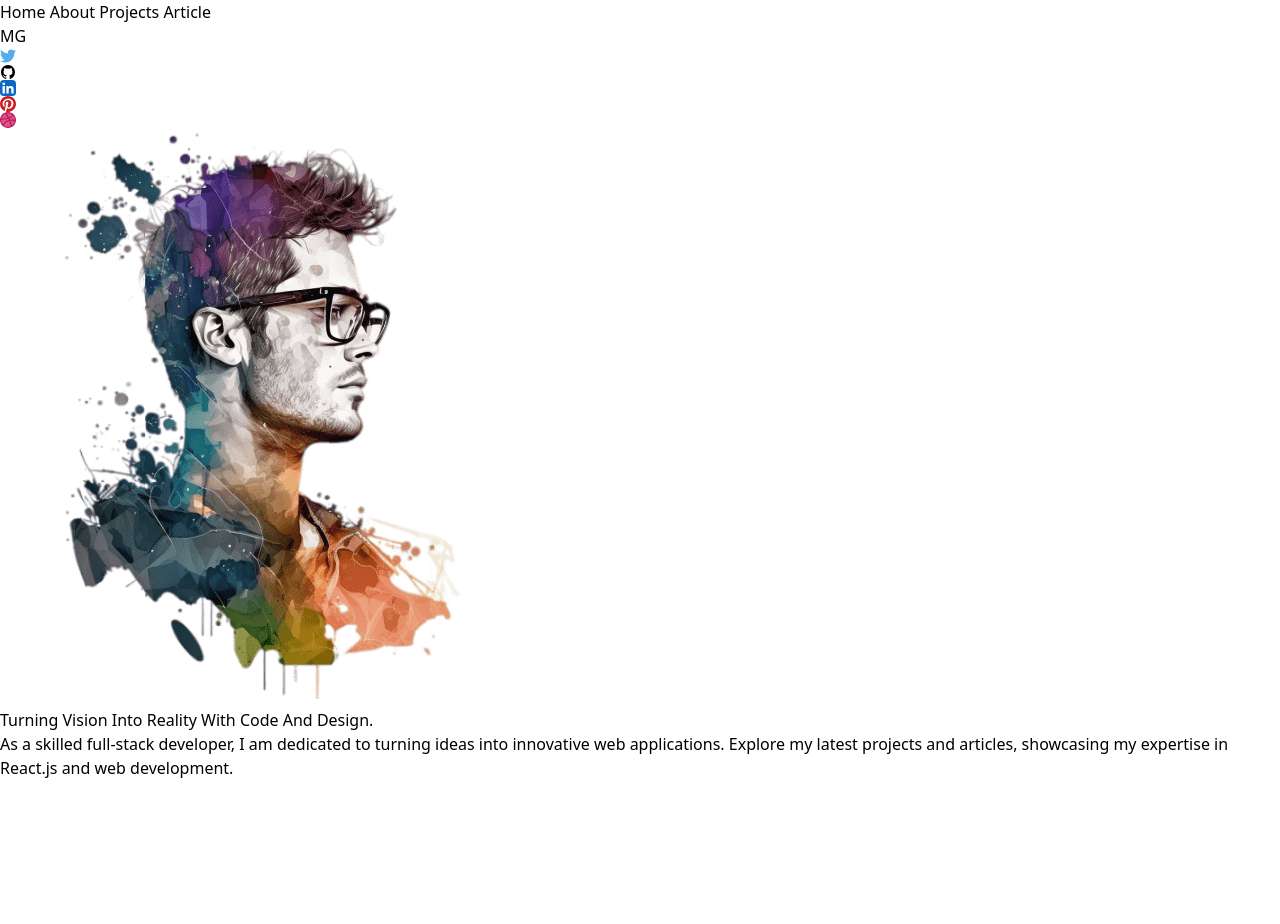
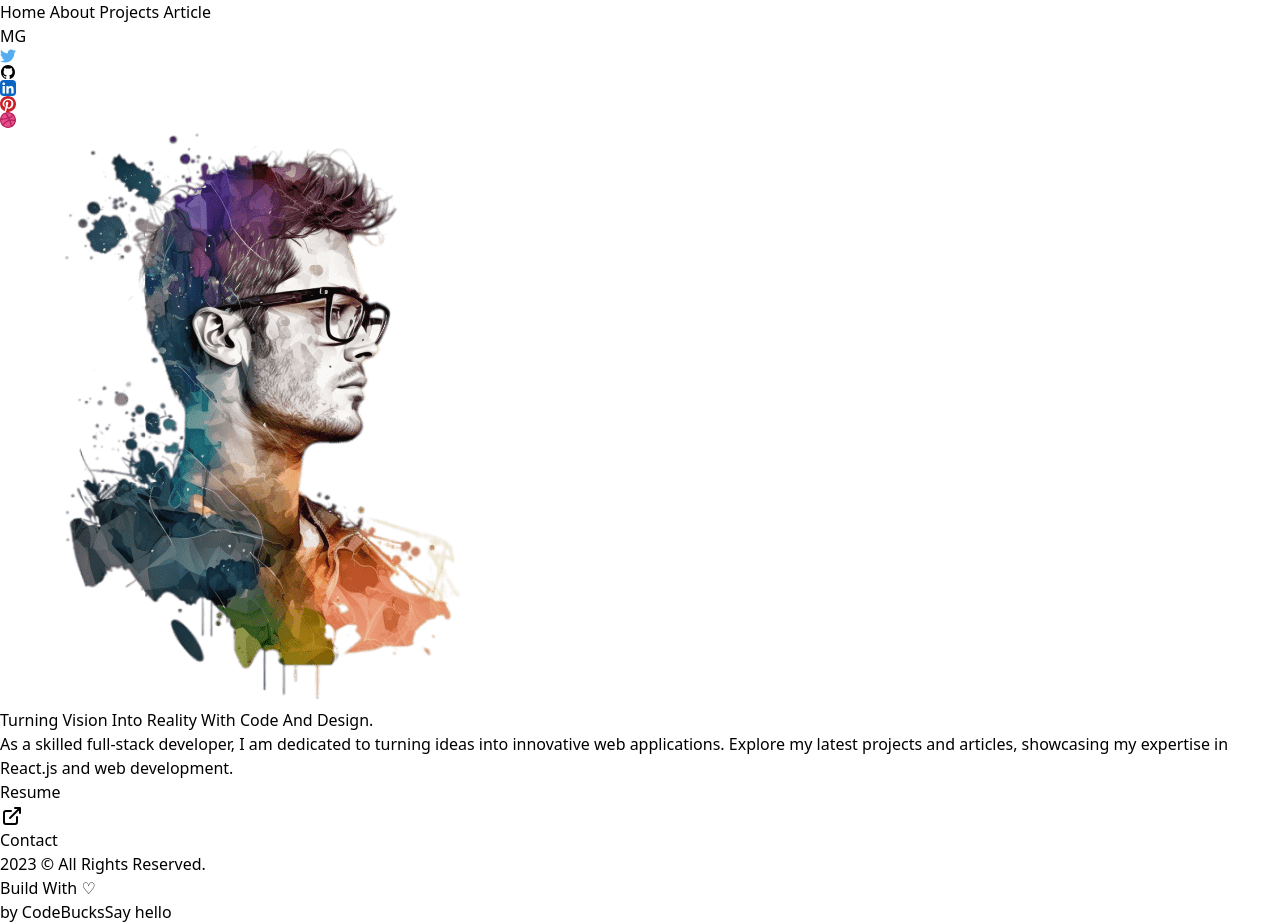
Before and after one commit to MikhailGorbunov/Portfolio, a Next.js app: page / in a window 1280 px wide. Before the commit the page ends 800 px from the top, so only its background shows below. Built offline with nearby package versions, Linux system fonts and the light colour scheme.

Commit message:
Footer is Polished

```diff
--- a/src/components/AnimatedText.js
+++ b/src/components/AnimatedText.js
@@ -1,17 +1,51 @@
 import React from "react";
+import { motion } from "framer-motion";
 
+const quote = {
+  initial: {
+    opacity: 1,
+  },
+  animate: {
+    opacity: 1,
+    transition: {
+      delay: 0.5,
+      staggerChildren: 0.08,
+    },
+  },
+};
+
+const singleWord = {
+  initial: {
+    opacity: 0,
+    y: 50,
+  },
+  animate: {
+    opacity: 1,
+    y: 0,
+    transition: {
+      duration: 1,
+    },
+  },
+};
 const AnimatedText = ({ text, className = "" }) => {
   return (
     <div className="w-full mx-auto py-2 flex items-center justify-center text-center overflow-hidden">
-      <h1
+      <motion.h1
         className={`inline-block w-full text-dark font-bold capitalize text-8xl ${className}`}
+        variants={quote}
+        initial="initial"
+        animate="animate"
       >
         {text.split(" ").map((word, index) => (
-          <span key={word + "-" + index} className="inline-block">
+          <motion.span
+            key={word + "-" + index}
+            className="inline-block"
+            variants={singleWord}
+          >
             {word}&nbsp;
-          </span>
+          </motion.span>
         ))}
-      </h1>
+      </motion.h1>
     </div>
   );
 };
--- /dev/null
+++ b/src/components/Footer.js
@@ -0,0 +1,32 @@
+import React from "react";
+import Layout from "./Layout";
+import Link from "next/link";
+
+function Footer() {
+  return (
+    <footer className="w-full border-t-2 border-solid border-dark font-medium text-lg">
+      <Layout className="py-8 flex items-center justify-between">
+        <span>{new Date().getFullYear()} &copy; All Rights Reserved.</span>
+        <div className="flex items-center">
+          Build With <span className="text-primary text-2xl px-1">&#9825;</span>
+        </div>
+        by&nbsp;
+        <Link
+          href="https://yourWeb.com"
+          className="underline underline-offset-2"
+        >
+          CodeBucks
+        </Link>
+        <Link
+          href="https://yourWeb.com"
+          target={"_blank"}
+          className="underline underline-offset-2"
+        >
+          Say hello
+        </Link>
+      </Layout>
+    </footer>
+  );
+}
+
+export default Footer;
--- a/src/pages/_app.js
+++ b/src/pages/_app.js
@@ -1,3 +1,4 @@
+import Footer from "@/components/Footer";
 import NavBar from "@/components/NavBar";
 import "@/styles/globals.css";
 
@@ -19,7 +20,9 @@
       <main className={`${montserrat.variable} font-mont bg-light w-full min-h-screen`}>
         <NavBar/>
         <Component {...pageProps} />
+        <Footer/>
       </main>
+
     </>
   );
 }
--- a/src/pages/index.js
+++ b/src/pages/index.js
@@ -3,6 +3,8 @@
 import Image from "next/image";
 import profilePic from "../../public/images/profile/developer-pic-1.png";
 import AnimatedText from "@/components/AnimatedText";
+import Link from "next/link";
+import { LinkArrow } from "@/components/Icons";
 
 export default function Home() {
   return (
@@ -22,12 +24,31 @@
                 text="Turning Vision Into Reality With Code And Design."
                 className="!text-6xl !text-left"
               />
-              <p>
+              <p className="my-4 text-base font-medium">
                 As a skilled full-stack developer, I am dedicated to turning
                 ideas into innovative web applications. Explore my latest
                 projects and articles, showcasing my expertise in React.js and
                 web development.
               </p>
+              <div className="flex items-center self-start mt-2 ">
+                <Link
+                  href="/dummy.pdf"
+                  target={"_blank"}
+                  className="flex items-center bg-dark text-light p-2.5 px-6
+                 rounded-lg text-lg font-semibold hover:bg-light
+                  hover:text-dark border-2 border-solid border-transparent hover:border-dark"
+                  download={true}
+                >
+                  Resume <LinkArrow className={"w-6 ml-1"} />
+                </Link>
+                <Link
+                  href="mailto:mikle.gorbunov@gmail.com"
+                  target={"_blank"}
+                  className="ml-4 text-lg font-medium capitalize text-dark underline"
+                >
+                  Contact
+                </Link>
+              </div>
             </div>
           </div>
         </Layout>
```
